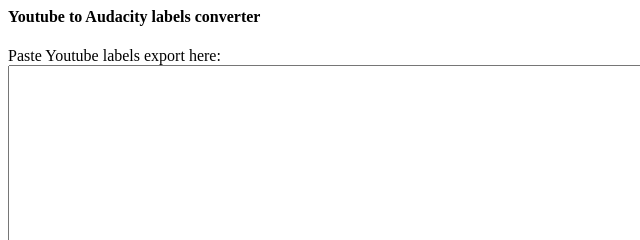
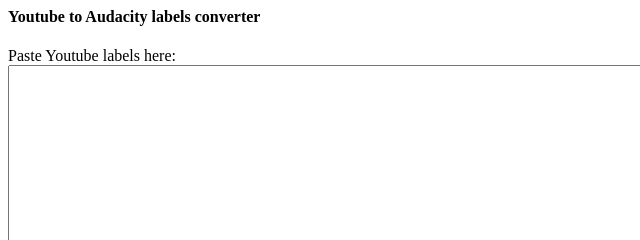
Before and after one commit to scsm-ua/youtube-labels-to-audacity, a plain HTML site: page index.html in a window 1280 px wide. Shown: the top 240 px of the page, 0-640 px from the left. Drawn offline with Linux system fonts and the light colour scheme.

Commit message:
fix label

```diff
--- a/index.html
+++ b/index.html
@@ -9,7 +9,7 @@
 	<h4>Youtube to Audacity labels converter</h4>
 	<div>
 		<div>
-			Paste Youtube labels export here:
+			Paste Youtube labels here:
 		</div>
 		<textarea rows="20" id="in"></textarea>
 	</div>
```
